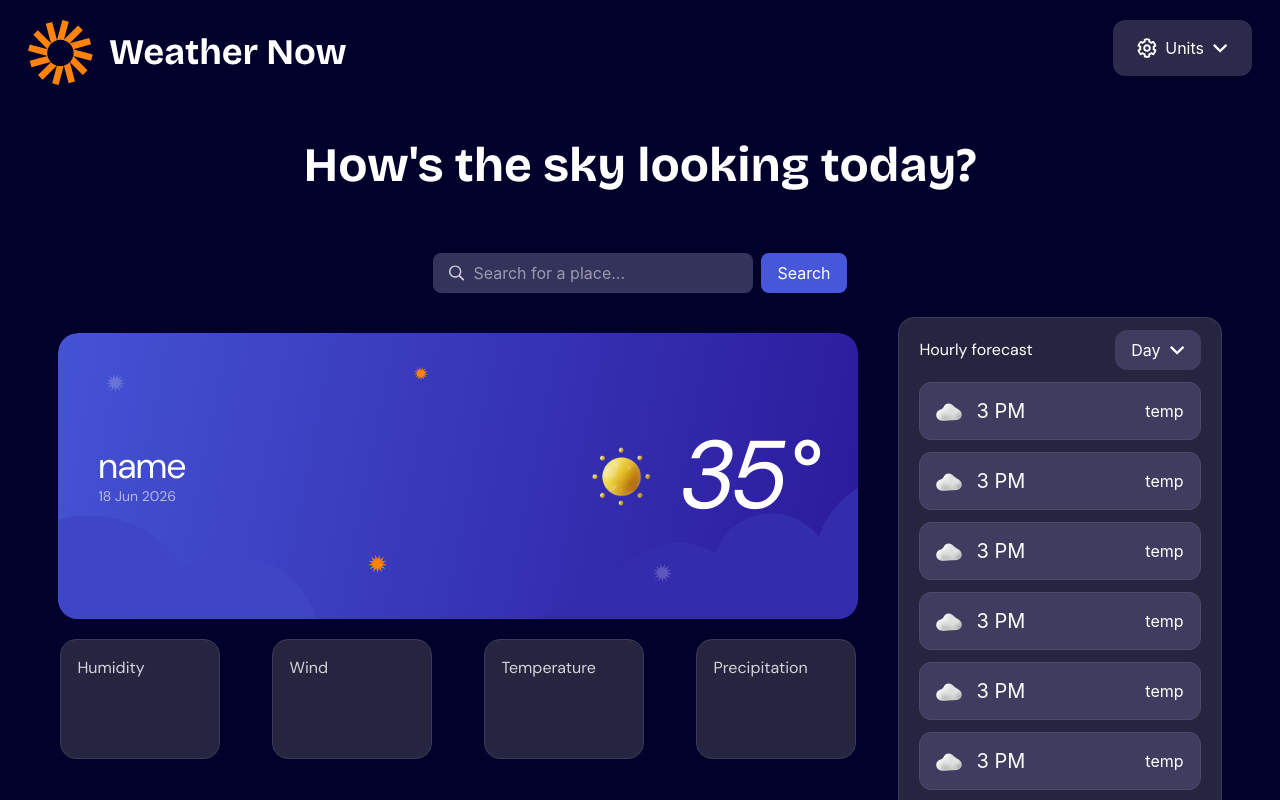
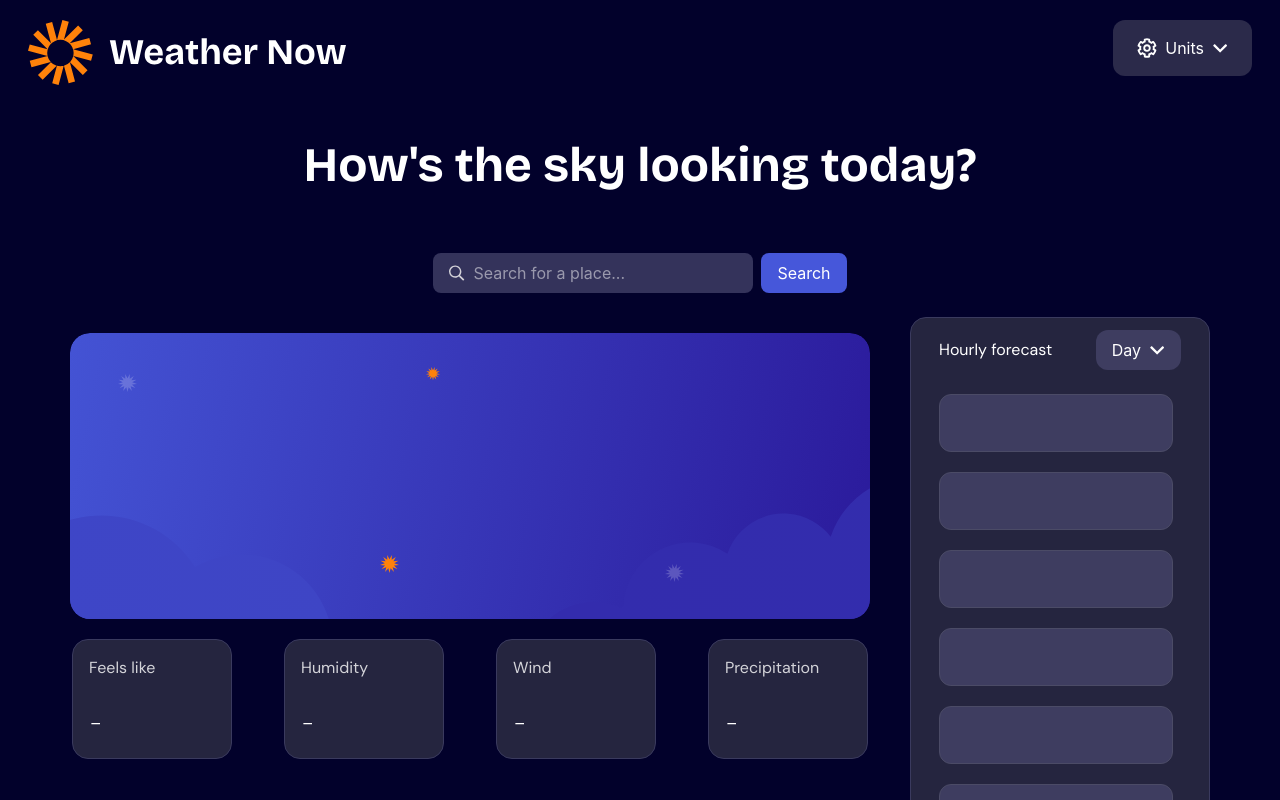
Before and after one commit to 0liver4/WeatherNow, a React app in the folder frontend/: page / in a window 1280 px wide. Shown: the top 800 px of the page. Built offline with nearby package versions, Linux system fonts and the light colour scheme; the HTML template or start-up script is replaced by a standard one.

Commit message:
Showing data and passing it trough componets

```diff
--- a/frontend/src/components/Body.jsx
+++ b/frontend/src/components/Body.jsx
@@ -1,41 +1,102 @@
-import React, { useContext, useState } from "react";
+import React, { useContext, useState, useRef, useEffect } from "react";
+import { createPortal } from "react-dom";
 import searchIcon from './../assets/images/icon-search.svg'
 import MainInfoBox from "./MainInfoBox";
 import LittleInfoCard from "./LittleInfoCard";
 import DaylyForecastCard from "./DailyForecastCard";
 import HourlyForecast from "./HourlyForecast";
-import getCountry from "../services/API/geoService";
+import { getCountrySuggestions } from "../services/API/geoService";
 import { getWeather } from "../services/API/weatherService";
 import { WeatherContext } from "../services/context/weather/weatherContext";
 
 function Body() {
 
     const { weather, searchWeather } = useContext(WeatherContext);
-    const [country, setCountry] = useState("");
+    const [search, setSearch] = useState("");
+    const [searchedCountry, setSearchedCountry] = useState("");
+    const [suggestions, setSuggestions] = useState([]);
+    const [open, setOpen] = useState(false);
+    const inputWrapperRef = useRef(null);
+    const debounceRef = useRef(null);
 
-    const handleSearch = async () => {
-        await searchWeather(country);
+    const handleSearch = async (term = search) => {
+        setOpen(false);
+        setSearchedCountry(term);
+        await searchWeather(term);
     };
 
+    const handleInputChange = (e) => {
+        const value = e.target.value;
+        setSearch(value);
+
+        if (debounceRef.current) clearTimeout(debounceRef.current);
+
+        if (value.trim().length < 2) {
+            setSuggestions([]);
+            setOpen(false);
+            return;
+        }
+
+        debounceRef.current = setTimeout(async () => {
+            const results = await getCountrySuggestions(value);
+            setSuggestions(results);
+            setOpen(results.length > 0);
+        }, 400);
+    };
+
+    // Solo autocompleta el input, no busca
+    const handleSelectSuggestion = (place) => {
+        const label = place.admin1
+            ? `${place.name}, ${place.country}`
+            : place.name;
+
+        setSearch(label);
+        setOpen(false);
+    };
+
+    const handleKeyDown = (e) => {
+        if (e.key === "Enter") {
+            handleSearch();
+        }
+    };
+
+    useEffect(() => {
+        return () => {
+            if (debounceRef.current) clearTimeout(debounceRef.current);
+        };
+    }, []);
+
     return (
-
-        //BODY
         <div>
             {/* SEARCH BAR */}
             <div className="flex flex-col md:flex-row items-center justify-center gap-2 w-full px-4">
-                <div className="bg-[#34335B] text-white rounded-lg px-4 py-2 w-full md:w-80 flex flex-row items-center cursor-pointer  focus-within:outline focus-within:outline-2 focus-within:outline-white">
+                <div ref={inputWrapperRef} className="bg-[#34335B] text-white rounded-lg px-4 py-2 w-full md:w-80 flex flex-row items-center cursor-pointer focus-within:outline-2 focus-within:outline-white">
                     <img src={searchIcon} alt="Search" className="w-4 h-4 inline mr-2" />
 
                     <input
-                        value={country}
-                        onChange={(e) => setCountry(e.target.value)}
+                        value={search}
+                        onChange={handleInputChange}
+                        onKeyDown={handleKeyDown}
+                        onFocus={() => suggestions.length > 0 && setOpen(true)}
                         type="text"
                         className="w-full bg-transparent border-none focus:outline-none"
                         placeholder="Search for a place..." />
                 </div>
+
+                {open &&
+                    createPortal(
+                        <SearchDropdown
+                            anchorRef={inputWrapperRef}
+                            suggestions={suggestions}
+                            onSelect={handleSelectSuggestion}
+                            onClose={() => setOpen(false)}
+                        />,
+                        document.body
+                    )}
+
                 <button
-                    onClick={handleSearch}
-                    type="summit"
+                    onClick={() => handleSearch()}
+                    type="button"
                     className="bg-[#4657da] text-white rounded-lg w-full md:w-auto px-4 py-2 cursor-pointer focus-within:ring-2 focus-within:ring-[#4657da]">
                     Search
                 </button>
@@ -43,59 +104,106 @@ function Body() {
 
             {/* INFO */}
             <div className="flex flex-col md:flex-row gap-3 md:gap-10">
+                <section className="text-white mt-10 mb-10">
+                    <MainInfoBox searchedCountry={searchedCountry} currentTemp={weather?.current?.temperature_2m} />
 
-                {/* LEFT INFO */}
-                <section className="text-white mt-10 mb-10">
-                    {/* MAIN INFORMATION CARD */}
-                    <MainInfoBox country={country} />
-
-                    {/* LITTLE CARDS WITH INFO */}
                     <div className="grid grid-cols-2 mt-5 md:flex md:flex-row justify-center gap-x-5 gap-y-5 md:gap-13">
                         <LittleInfoCard
+                            title="Feels like"
+                            info={!weather?.current?.temperature_2m ? "" : weather?.current?.apparent_temperature + "°"}
+                        />
+                        <LittleInfoCard
                             title="Humidity"
-                            info={weather?.current?.relative_humidity_2m ? weather?.current?.relative_humidity_2m + "°" : ""}
+                            info={!weather?.current?.relative_humidity_2m ? "" : weather?.current?.relative_humidity_2m + "%"}
                         />
-
                         <LittleInfoCard
                             title="Wind"
-                            info={weather?.current?.wind_speed_10m ? weather?.current?.wind_speed_10m + "%" : ""}
+                            info={!weather?.current?.wind_speed_10m ? "" : weather?.current?.wind_speed_10m + " km/h"}
                         />
-
-                        <LittleInfoCard
-                            title="Temperature"
-                            info={weather?.current?.temperature_2m ? weather?.current?.temperature_2m + "km/h" : ""}
-                        />
-
                         <LittleInfoCard
                             title="Precipitation"
-                            info={weather?.current?.precipitation ? weather.current.precipitation + " mm" : ""}
+                            info={weather?.current?.precipitation == undefined ? "" : weather?.current?.precipitation + " mm"}
                         />
                     </div>
 
-                    {/* DAILY FORECAST INFORMATION CARDS */}
                     <section className="mt-15">
-
-                        {/* TITLE */}
                         <p className="font-DM-Sans text-xl my-5">
                             Daily Forecast
                         </p>
-                        {/* DAYLY FORECAST INFORMATION */}
                         <div className="grid grid-cols-3 md:flex md:flex-row gap-3">
-                            <DaylyForecastCard
-                                Day="Sunday" /
-
-                            >
-
+                            {
+                                !weather
+                                    ? Array.from({ length: 7 }).map((_, index) => (
+                                        <DaylyForecastCard key={index} />
+                                    ))
+                                    : weather?.daily?.days?.slice(0, 7).map((day, index) => (
+                                        <DaylyForecastCard
+                                            key={index}
+                                            Day={day}
+                                            maxTemp={weather.daily.temperature_2m_max[index]}
+                                            minTemp={weather.daily.temperature_2m_min[index]}
+                                            weatherCode={weather.daily.weather_code[index]}
+                                        />
+                                    ))
+                            }
                         </div>
                     </section>
                 </section>
 
-                {/* RIGHT INFO (HOURLY FORECAST) */}
+                <section className="">
+                    <HourlyForecast
+                        hours={weather?.hourly?.hours}
+                        hourlyTemp={weather?.hourly?.temperature_2m}
+                        weatherCode={weather?.hourly?.weather_code}
+                    />
+                </section>
+            </div>
+        </div>
+    );
+}
 
-                <section>
-                    <HourlyForecast />
-                </section>
+function SearchDropdown({ anchorRef, suggestions, onSelect, onClose }) {
 
+    const dropdownRef = useRef(null);
+    const rect = anchorRef.current?.getBoundingClientRect();
+
+    useEffect(() => {
+        const handleClickOutside = (e) => {
+            const clickedInput = anchorRef.current?.contains(e.target);
+            const clickedDropdown = dropdownRef.current?.contains(e.target);
+            if (!clickedInput && !clickedDropdown) {
+                onClose();
+            }
+        };
+        document.addEventListener("mousedown", handleClickOutside);
+        return () => document.removeEventListener("mousedown", handleClickOutside);
+    }, [anchorRef, onClose]);
+
+    if (!rect) return null;
+
+    return (
+        <div
+            ref={dropdownRef}
+            className="fixed z-9999 bg-[#232244] rounded-2xl p-2 text-white shadow-lg"
+            style={{
+                top: rect.bottom + 10,
+                left: rect.left,
+                width: rect.width,
+            }}
+        >
+            <div className="flex flex-col gap-1">
+                {suggestions.map((place, index) => (
+                    <button
+                        key={`${place.id}-${index}`}
+                        type="button"
+                        onClick={() => onSelect(place)}
+                        className="p-3 rounded-xl text-left hover:bg-[#34335B]"
+                    >
+                        {place.name}
+                        {place.admin1 ? `, ${place.admin1}` : ""}
+                        {place.country ? `, ${place.country}` : ""}
+                    </button>
+                ))}
             </div>
         </div>
     );
--- a/frontend/src/components/HourlyForecast.jsx
+++ b/frontend/src/components/HourlyForecast.jsx
@@ -1,16 +1,10 @@
 import React from 'react'
 import DaysMenu from "./DaysMenu"
 import HourlyInfo from "./HourlyInfo"
-import Sunny from './../assets/images/icon-sunny.webp';
-import Storm from './../assets/images/icon-storm.webp';
-import Snow from './../assets/images/icon-snow.webp';
-import Rain from './../assets/images/icon-rain.webp';
-import PartlyCloudy from './../assets/images/icon-partly-cloudy.webp';
-import Overcast from './../assets/images/icon-overcast.webp';
 
-function HourlyForecast() {
+function HourlyForecast({ hours, hourlyTemp, weatherCode }) {
     return (
-        <div className='flex w-fit h-fit pb-7 px-5 flex-col justify-between items-top rounded-2xl border border-[#3a3a5e] bg-[#25253f] md:mt-6'>
+        <div className='flex w-fit h-fit pb-7 px-7 flex-col justify-between items-top rounded-2xl border border-[#3a3a5e] bg-[#25253f] md:mt-6'>
             {/* DAY SELECTOR */}
             <div className='flex justify-between items-center flex-row mt-3'>
                 <p className='font-DM-Sans text-white'>
@@ -22,16 +16,22 @@ function HourlyForecast() {
             </div>
 
             {/* INFORMATION */}
-            <div>
-                <HourlyInfo />
-                <HourlyInfo />
-                <HourlyInfo />
-                <HourlyInfo />
-                <HourlyInfo />
-                <HourlyInfo />
-                <HourlyInfo />
-                <HourlyInfo />
-                <HourlyInfo />
+            <div className='flex flex-col gap-2 mt-3 max-h-150 overflow-y-auto pr-2'>
+                {
+                    !hours ?
+                        Array.from({ length: 8 }).map((_, index) => (
+                            <HourlyInfo key={index} />
+                        ))
+
+                        : hours.slice(0, 24).map((hour, index) => (
+                            <HourlyInfo
+                                key={index}
+                                hours={hour}
+                                hourlyTemp={hourlyTemp[index]}
+                                weatherCode={weatherCode[index]}
+                            />
+                        ))
+                }
             </div>
         </div>
     );
--- a/frontend/src/components/HourlyInfo.jsx
+++ b/frontend/src/components/HourlyInfo.jsx
@@ -1,33 +1,39 @@
-import React from "react";
-import Sunny from './../assets/images/icon-sunny.webp';
-import Storm from './../assets/images/icon-storm.webp';
-import Snow from './../assets/images/icon-snow.webp';
-import Rain from './../assets/images/icon-rain.webp';
-import PartlyCloudy from './../assets/images/icon-partly-cloudy.webp';
-import Overcast from './../assets/images/icon-overcast.webp';
+import React, { useContext } from "react";
 import { WeatherContext } from "../services/context/weather/weatherContext";
+import { weatherIcons } from "../utils/weatherIcons";
 
-function Hourlyinfo() {
+function HourlyInfo({ hours, hourlyTemp, weatherCode }) {
+
+    const { weather } = useContext(WeatherContext);
+    const icon = weatherIcons[weatherCode] || "";
 
     return (
+        <div className='flex w-full h-fit flex-col justify-start items-top rounded-xl border border-[#4b4b66] bg-[#3e3d60] mt-3'>
+            <div className="flex flex-row items-center justify-between gap-32 md:gap-20 px-2 py-2">
 
-        <div className='flex w-full h-fit flex-col justify-start items-top rounded-xl border border-[#4b4b66] bg-[#3e3d60] mt-3'>
-            <div className="flex flex-row items-center justify-between gap-30 px-2 py-2">
-            {/* ICON AND HOUR */}
-                <div className="flex flex-row items-center gap-2">
-                    <img src={Overcast} alt="Icon" className="w-10"/>
-                    <p className="text-white text-xl" >
-                        {`3 PM`}
+                {/* ICON AND HOUR */}
+                <div className={`flex flex-row items-center ${hours ? "gap-2" : "gap-16"} h-10`}>
+
+                    <div className="w-8">
+                        {
+                            icon ? <img src={icon} alt="icon" className="w-20" /> : ""
+                        }
+                    </div>
+
+                    <p className="text-white text-xl">
+                        {hours}
                     </p>
                 </div>
 
                 {/* TEMPERATURE */}
-                <p className="text-white mr-2">
-                    {`temp`}
+                <p className="text-white text-sm w-10">
+                    {
+                    !hourlyTemp ? "" : hourlyTemp + "°"
+                    }
                 </p>
             </div>
         </div>
-
     );
 }
-export default Hourlyinfo;
+
+export default HourlyInfo;
--- a/frontend/src/components/LittleInfoCard.jsx
+++ b/frontend/src/components/LittleInfoCard.jsx
@@ -19,7 +19,7 @@ function LittleInfoCard({
 
                 {/* INFO */}
                 <div className='font-extralight text-3xl mt-6'>
-                    {info}
+                    {!info ? "-" : info}
                 </div>
 
             </div>
--- a/frontend/src/components/MainInfoBox.jsx
+++ b/frontend/src/components/MainInfoBox.jsx
@@ -5,15 +5,9 @@ import Sunny from './../assets/images/icon-sunny.webp';
 import { useState } from 'react';
 import { WeatherContext } from '../services/context/weather/weatherContext';
 
+function MainInfoBox({ searchedCountry, currentTemp }) {
 
-function MainInfoBox({ country }) {
-
-    const now = new Date();
-    const year = now.getFullYear();
-    const month = now.toLocaleString('en-EN', { month: 'short' });
-    const day = String(now.getDate()).padStart(2, '0');
-
-    const customDate = `${day} ${month} ${year}`;
+    const { weather, searchWeather, countryName } = useContext(WeatherContext);
 
     return (
         <div className='relative w-fit'>
@@ -34,18 +28,20 @@ function MainInfoBox({ country }) {
                 {/* Country and date text */}
                 <div className='flex flex-col items-center md:items-start font-DM-Sans'>
                     <div className='font bold text-4xl  md:mt-0'>
-                        {`name`}
+                        {!weather ? "" : countryName}
                     </div>
                     <div className='text-sm opacity-60'>
-                        {customDate}
+                        {weather?.current?.fixedDate}
                     </div>
                 </div>
 
                 {/* Temperature */}
                 <div className='flex flex-row justify-center items-center font-DM-sans mt-10 md:mt-0'>
-                    <img src={Sunny} alt="Sunny" className='w-30 h-30' />
+                    <div className='w-30 h-30'>
+                        {currentTemp && <img src={Sunny} className='w-full h-full border-0' alt="" />}
+                    </div>
                     <div className='font-DM-Sans-Italic text-8xl'>
-                        {`35°`}
+                        {!currentTemp ? "" : currentTemp + `°`}
                     </div>
                 </div>
             </div>
--- a/frontend/src/services/context/weather/weatherProvider.jsx
+++ b/frontend/src/services/context/weather/weatherProvider.jsx
@@ -8,6 +8,7 @@ export default function WeatherProvider({ children }) {
     const [weather, setWeather] = useState(null);
     const [loading, setLoading] = useState(false);
     const [error, setError] = useState(null);
+    const [countryName, setCountryName] = useState("");
 
     const searchWeather = async (countryName) => {
 
@@ -15,16 +16,17 @@ export default function WeatherProvider({ children }) {
             setLoading(true);
             setError(null);
 
-            // Obtener coordenadas
+            // Obtain coordinates
             const geoData = await getCountry(countryName);
 
             if (!geoData) {
                 setError("Country not found");
                 return;
             }
+
+            setCountryName(geoData.name);
             const weatherData = await getWeather(geoData);
             setWeather(weatherData);
-            console.log(weatherData)
 
         } catch (err) {
             console.log(err);
@@ -39,6 +41,7 @@ export default function WeatherProvider({ children }) {
         <WeatherContext.Provider
             value={{
                 weather,
+                countryName,
                 loading,
                 error,
                 searchWeather
--- /dev/null
+++ b/frontend/src/utils/weatherIcons.js
@@ -0,0 +1,43 @@
+import Sunny from './../assets/images/icon-sunny.webp';
+import Storm from './../assets/images/icon-storm.webp';
+import Snow from './../assets/images/icon-snow.webp';
+import Rain from './../assets/images/icon-rain.webp';
+import PartlyCloudy from './../assets/images/icon-partly-cloudy.webp';
+import Overcast from './../assets/images/icon-overcast.webp';
+
+export const weatherIcons = {
+    0: Sunny, // Clear sky
+
+    1: PartlyCloudy, // Mainly clear
+    2: PartlyCloudy, // Partly cloudy
+
+    3: Overcast, // Overcast
+
+    45: Overcast, // Fog
+    48: Overcast, // Depositing rime fog
+
+    51: Rain, // Light drizzle
+    53: Rain,
+    55: Rain,
+
+    61: Rain, // Slight rain
+    63: Rain,
+    65: Rain,
+
+    71: Snow, // Snow fall
+    73: Snow,
+    75: Snow,
+
+    77: Snow, // Snow grains
+
+    80: Rain, // Rain showers
+    81: Rain,
+    82: Rain,
+
+    85: Snow, // Snow showers
+    86: Snow,
+
+    95: Storm, // Thunderstorm
+    96: Storm,
+    99: Storm
+};
```
Also changed, not shown: frontend/src/components/DailyForecastCard.jsx (+10 -14 lines), frontend/src/services/API/geoService.js (+21 -6 lines), frontend/src/services/API/weatherService.js (+85 -11 lines).
